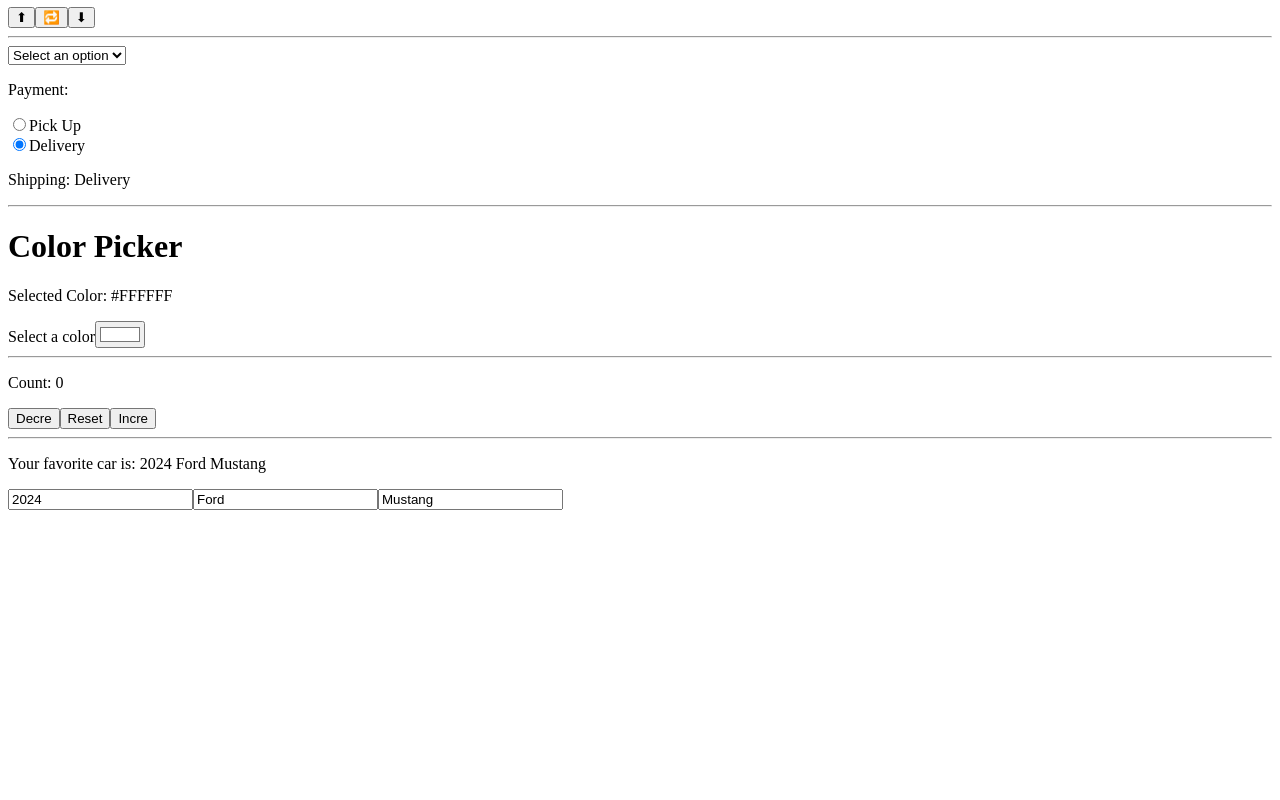
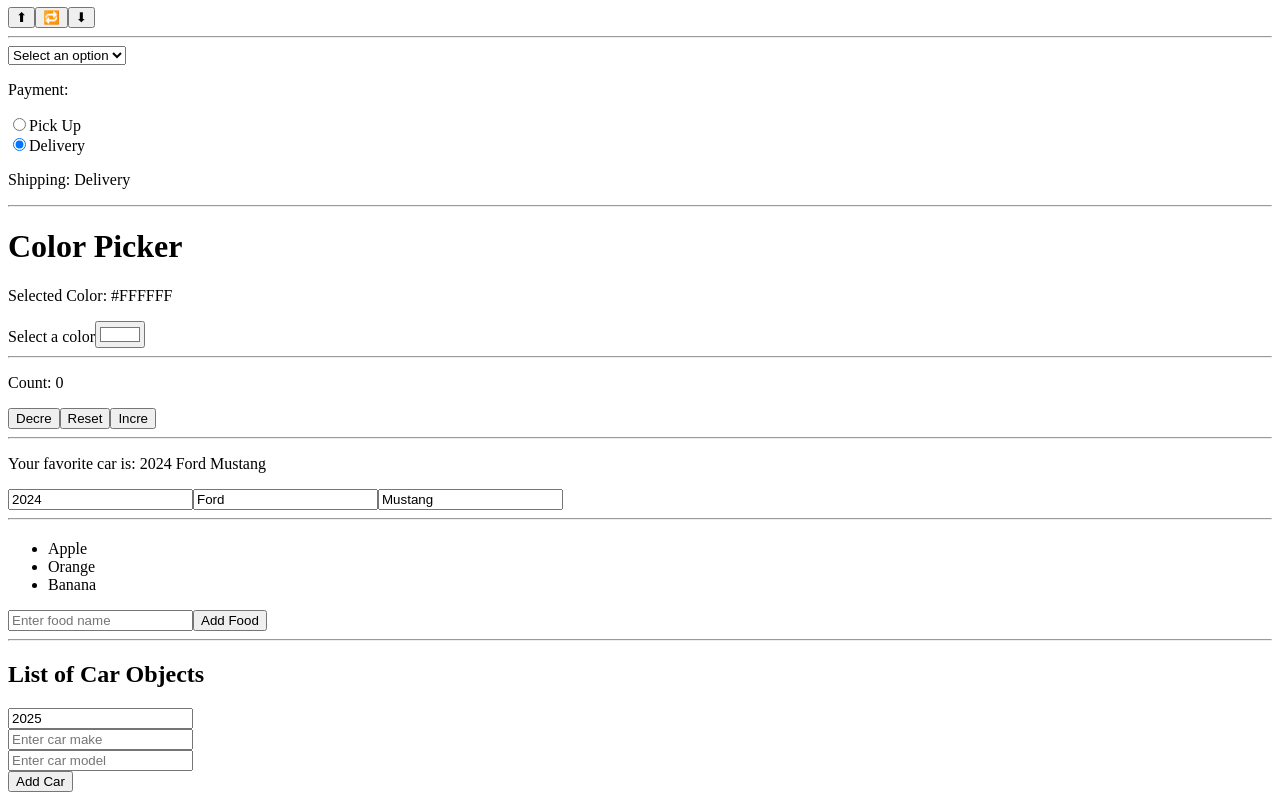
Before and after one commit to Auresol69/ReactJS, a React (Vite) app in the folder Rendering/: page / in a window 1280 px wide. Shown: the part 389-1189 px from the top of the page. Before the commit the page ends 907 px from the top, so only its background shows below. Built offline with nearby package versions, Linux system fonts and the light colour scheme.

Commit message:
update array in state, update array of object in state, update func

```diff
--- a/Rendering/src/App.jsx
+++ b/Rendering/src/App.jsx
@@ -9,6 +9,8 @@ import MyComponentOnChange from "./MyComponentOnChange";
 import ColorPicker from "./ColorPicker";
 import Updater_Function from "./Updater_Function";
 import Update_Object_In_State from "./Update_Object_In_State";
+import Update_Array_In_State from "./Update_Array_In_State";
+import Update_Array_Of_Object_In_State from "./Update_Array_Of_Object_In_State";
 
 function App() {
 
@@ -33,6 +35,10 @@ function App() {
       <Updater_Function />
       <hr />
       <Update_Object_In_State />
+      <hr />
+      <Update_Array_In_State />
+      <hr />
+      <Update_Array_Of_Object_In_State />
     </>)
 }
 
--- /dev/null
+++ b/Rendering/src/Update_Array_In_State.jsx
@@ -0,0 +1,35 @@
+import React, {useState} from 'react'
+
+function Update_Array_In_State(){
+
+    const [foods, setFoods] = useState(["Apple","Orange","Banana"]);
+
+    function handleAddFood(e){
+        const newFood = document.getElementById("foodInput").value;
+
+        setFoods(prevFoods => [...prevFoods, newFood]);
+    }
+
+    function handleRemoveFood(index){
+        setFoods(foods.filter((_,i) => i !== index));  // _: ignored
+        console.log(foods);
+    }
+
+    return (<>
+            <div>
+                <h2></h2>
+                <ul>
+                    {foods.map(
+                        (food,index) =>
+                            <li key={index} onClick={() => handleRemoveFood(index)}>
+                                {food}
+                            </li>
+                    )}
+                </ul>
+                <input type="text" id="foodInput" placeholder='Enter food name'/>
+                <button onClick={handleAddFood}>Add Food</button>
+            </div>
+    </>);
+}
+
+export default Update_Array_In_State
--- /dev/null
+++ b/Rendering/src/Update_Array_Of_Object_In_State.jsx
@@ -0,0 +1,56 @@
+import React, {useState} from 'react'
+
+function Update_Array_Of_Object_In_State(){
+    const [cars, setCars] = useState([]);
+    const [carYear, setCarYear] = useState(new Date().getFullYear());
+    const [carMake, setCarMake] = useState("");
+    const [carModel, setCarModel] = useState("");
+
+
+    function handleAddCar(){
+
+        const newCar = {year: carYear,
+            make: carMake,
+            model: carModel};
+
+        setCars(prevCars => [...prevCars, newCar]);
+
+        setCarYear(new Date().getFullYear());
+        setCarMake("");
+        setCarModel("");
+    }
+
+    function handleRemoveCar(index){
+
+        setCars(cars.filter((_,i) => i !== index));
+    }
+
+    function handleYearChange(e){
+        setCarYear(e.target.value);
+    }
+
+    function handleMakeChange(e){
+        setCarMake(e.target.value);
+    }
+
+    function handleModelChange(e){
+        setCarModel(e.target.value);
+    }
+
+    return (<>
+            <div>
+                <h2>List of Car Objects</h2>
+                <ul>{cars.map((car,index) =>
+                <li key={index} onClick={() => handleRemoveCar(index)}>
+                    {car.year} {car.make} {car.model}
+                </li>
+                )}</ul>
+                <input type="number" value={carYear} onChange={handleYearChange} /><br/>
+                <input type="text" value={carMake} onChange={handleMakeChange} placeholder='Enter car make'/><br/>
+                <input type="text" value={carModel} onChange={handleModelChange} placeholder='Enter car model'/><br/>
+                <button onClick={handleAddCar}>Add Car</button>
+            </div>
+    </>);
+}
+
+export default Update_Array_Of_Object_In_State
--- a/Rendering/src/Updater_Function.jsx
+++ b/Rendering/src/Updater_Function.jsx
@@ -15,9 +15,13 @@ function Updater_Function() {
 
     function increment() {
         setCount(prevCount => prevCount + 1);
+        setCount(prevCount => prevCount + 1);
+        setCount(prevCount => prevCount + 1);
     }
 
     function decrement() {
+        setCount(prevCount => prevCount - 1);
+        setCount(prevCount => prevCount - 1);
         setCount(prevCount => prevCount - 1);
     }
 
```
